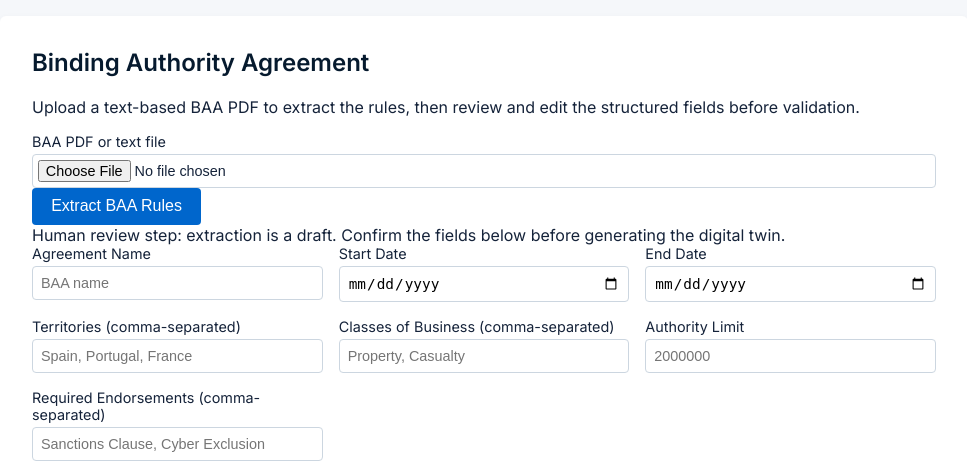
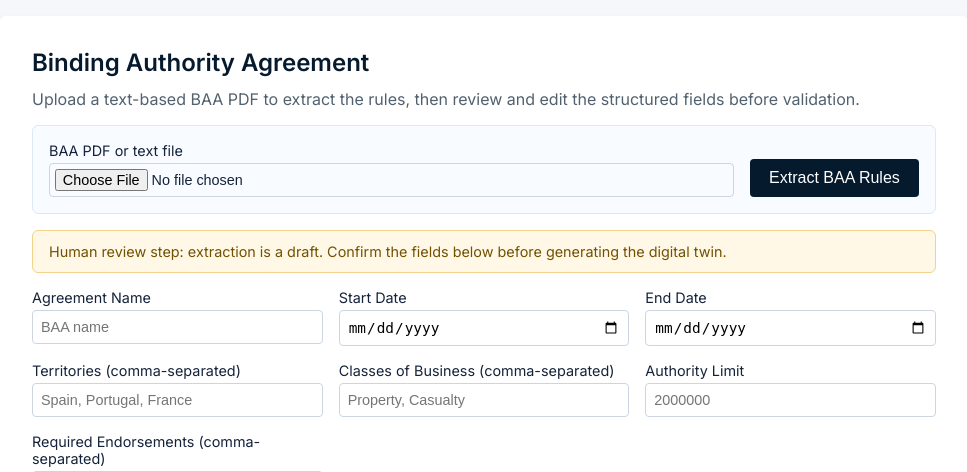
Before and after one commit to xcoder-es/policycheck_demo, a FastAPI app: page / in a window 1280 px wide. Shown: the part 179-651 px from the top of the page, without its empty margins (156-1123 px from the left). Run offline with FastAPI, Linux system fonts and the light colour scheme.

Commit message:
Style BAA extraction review flow

```diff
--- a/policycheck_demo/static/styles.css
+++ b/policycheck_demo/static/styles.css
@@ -61,6 +61,10 @@ footer {
   font-size: 1.5rem;
   color: #061a2e;
 }
+.helper-text {
+  margin-top: -0.5rem;
+  color: #52616f;
+}
 .form-box label {
   display: flex;
   flex-direction: column;
@@ -91,6 +95,39 @@ footer {
 .full-width {
   grid-column: 1 / -1;
 }
+.upload-panel {
+  display: grid;
+  grid-template-columns: minmax(240px, 1fr) auto;
+  align-items: end;
+  gap: 1rem;
+  margin: 1rem 0;
+  padding: 1rem;
+  background-color: #f8fbff;
+  border: 1px solid #dbe8f6;
+  border-radius: 6px;
+}
+.review-banner,
+.notice {
+  margin: 1rem 0;
+  padding: 0.75rem 1rem;
+  border-radius: 6px;
+  font-size: 0.9rem;
+}
+.review-banner {
+  background-color: #fff8e6;
+  border: 1px solid #f3d28b;
+  color: #725100;
+}
+.notice.success {
+  background-color: #e7f6ec;
+  border: 1px solid #b7e0c3;
+  color: #1f6f3b;
+}
+.notice.error {
+  background-color: #ffe9e9;
+  border: 1px solid #f5c2c2;
+  color: #8a2222;
+}
 .policy-box {
   margin-bottom: 1rem;
   padding: 1rem;
@@ -114,8 +151,15 @@ footer {
   transition: background-color 0.2s ease-in-out;
   text-align: center;
 }
+.btn.secondary {
+  background-color: #061a2e;
+  white-space: nowrap;
+}
 .btn:hover {
   background-color: #004f99;
+}
+.btn.secondary:hover {
+  background-color: #0b2a49;
 }
 /* Results page */
 .results h2 {
@@ -123,7 +167,8 @@ footer {
   font-size: 1.5rem;
   color: #061a2e;
 }
-.policy-card {
+.policy-card,
+.baa-summary {
   background-color: #ffffff;
   border: 1px solid #e0e6ed;
   border-radius: 6px;
@@ -135,12 +180,14 @@ footer {
   margin-top: 0;
   color: #0066cc;
 }
-.policy-card ul {
+.policy-card ul,
+.baa-summary ul {
   list-style: none;
   padding: 0;
   margin: 0 0 0.5rem 0;
 }
-.policy-card li {
+.policy-card li,
+.baa-summary li {
   margin-bottom: 0.25rem;
 }
 .issues {
@@ -163,3 +210,8 @@ footer {
 .actions {
   margin-top: 2rem;
 }
+@media (max-width: 720px) {
+  .upload-panel {
+    grid-template-columns: 1fr;
+  }
+}
```
